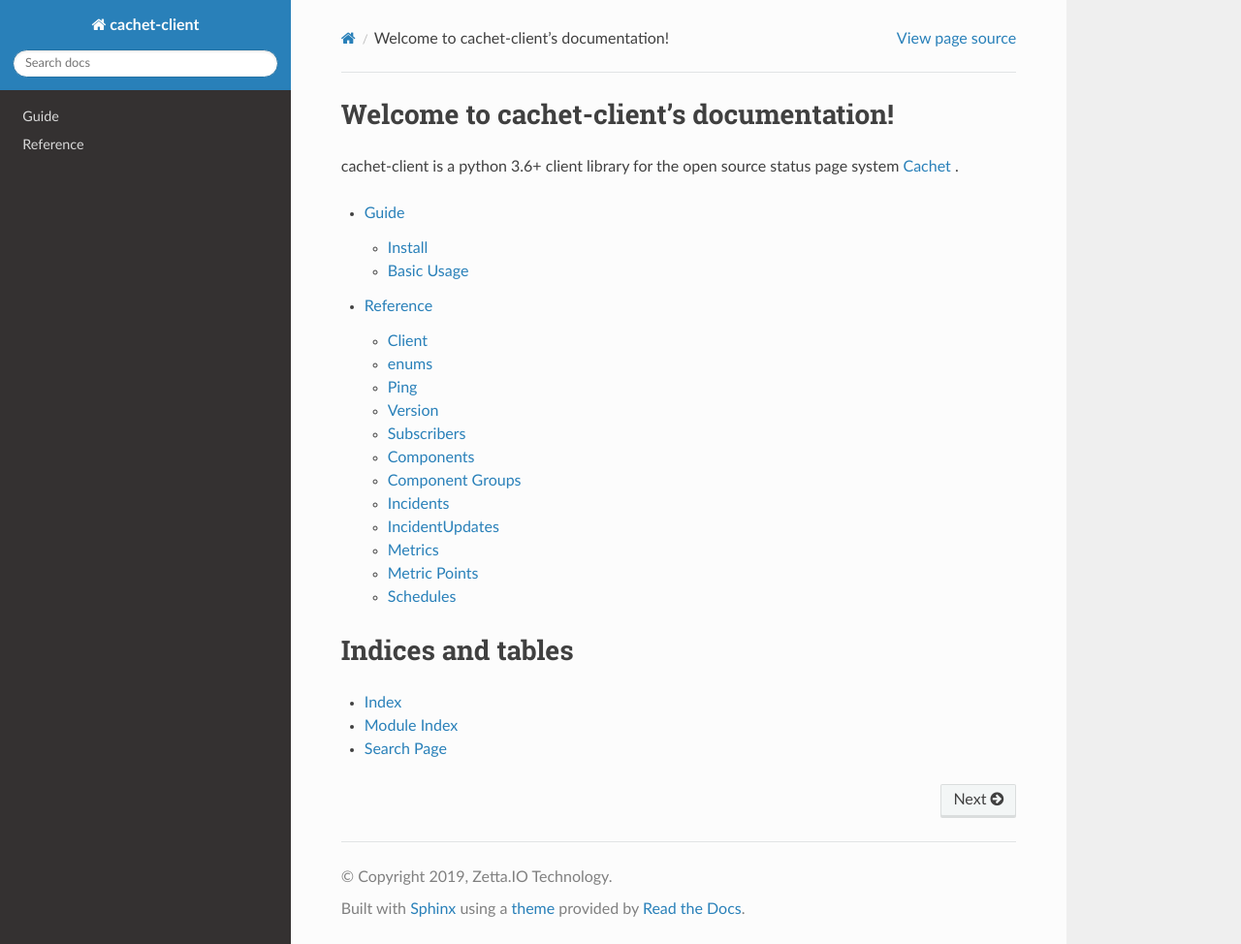
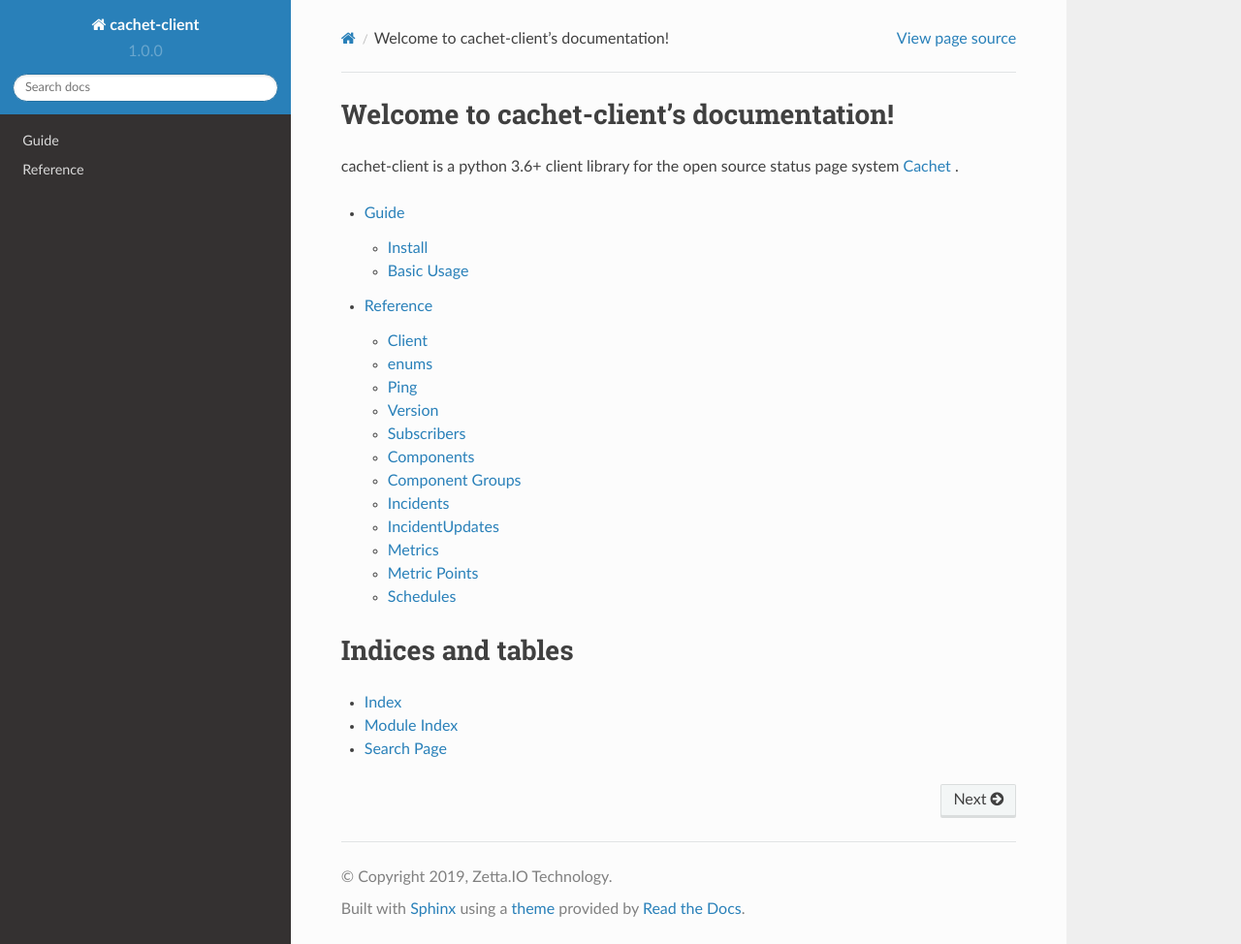
Before and after one commit to ZettaIO/cachet-client, a Sphinx documentation site: the page built from docs/index.rst, in a window 1280 px wide and 974 px high. Shown: the whole window at 97% size. Built offline with Sphinx 7.4.7 and the Read the Docs theme 2.0.0, drawn with Linux system fonts in a browser that asks for light colours.

Commit message:
Bump version

```diff
--- a/cachetclient/__init__.py
+++ b/cachetclient/__init__.py
@@ -1 +1,3 @@
 from cachetclient.client import Client  # noqa
+
+___version__ = '1.0.0'
--- a/docs/conf.py
+++ b/docs/conf.py
@@ -23,7 +23,8 @@
 author = 'Einar Forselv'
 
 # The full version, including alpha/beta/rc tags
-release = '0.9.0'
+version = '1.0.0'
+release = version
 
 # The master toctree document.
 master_doc = 'index'
--- a/setup.py
+++ b/setup.py
@@ -3,7 +3,7 @@
 
 setup(
     name="cachet-client",
-    version="0.9.0",
+    version="1.0.0",
     description="A python 3 client for the Cachet API",
     long_description=open('README.md').read(),
     long_description_content_type='text/markdown',
```
